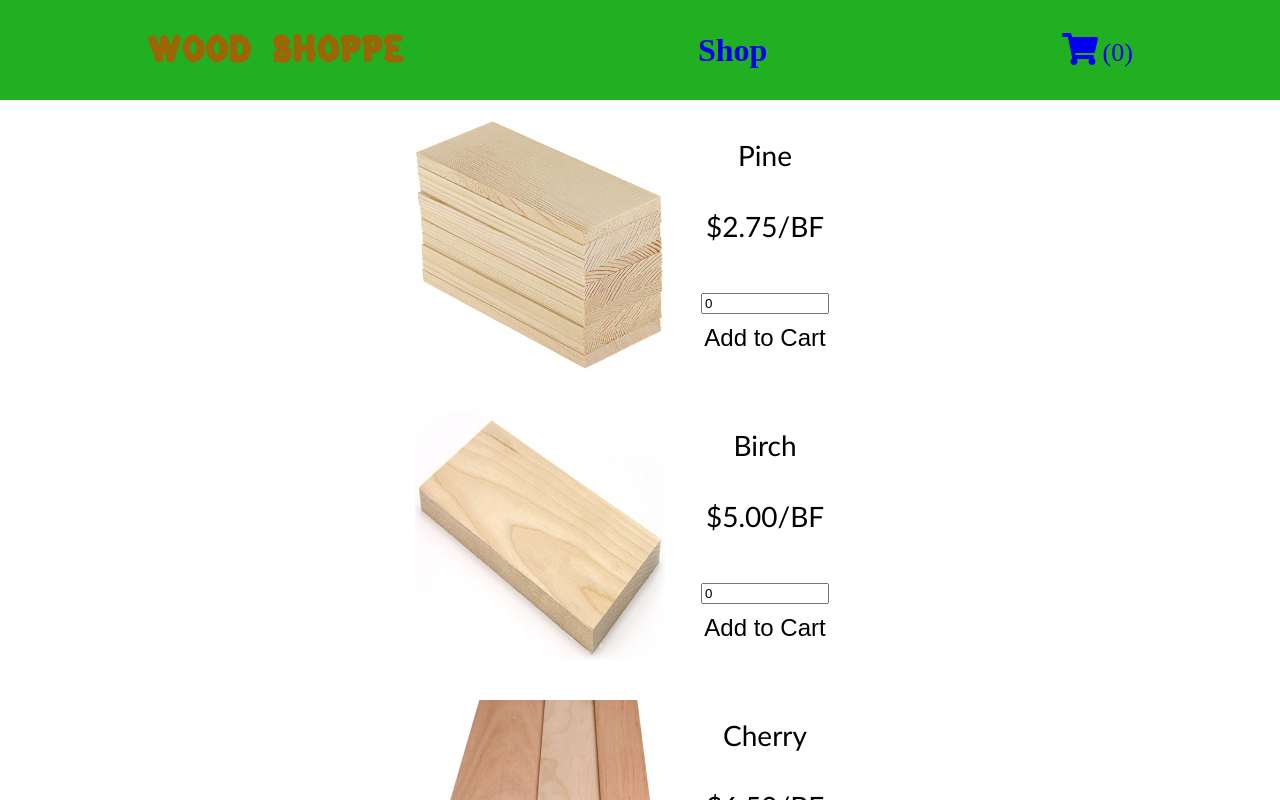
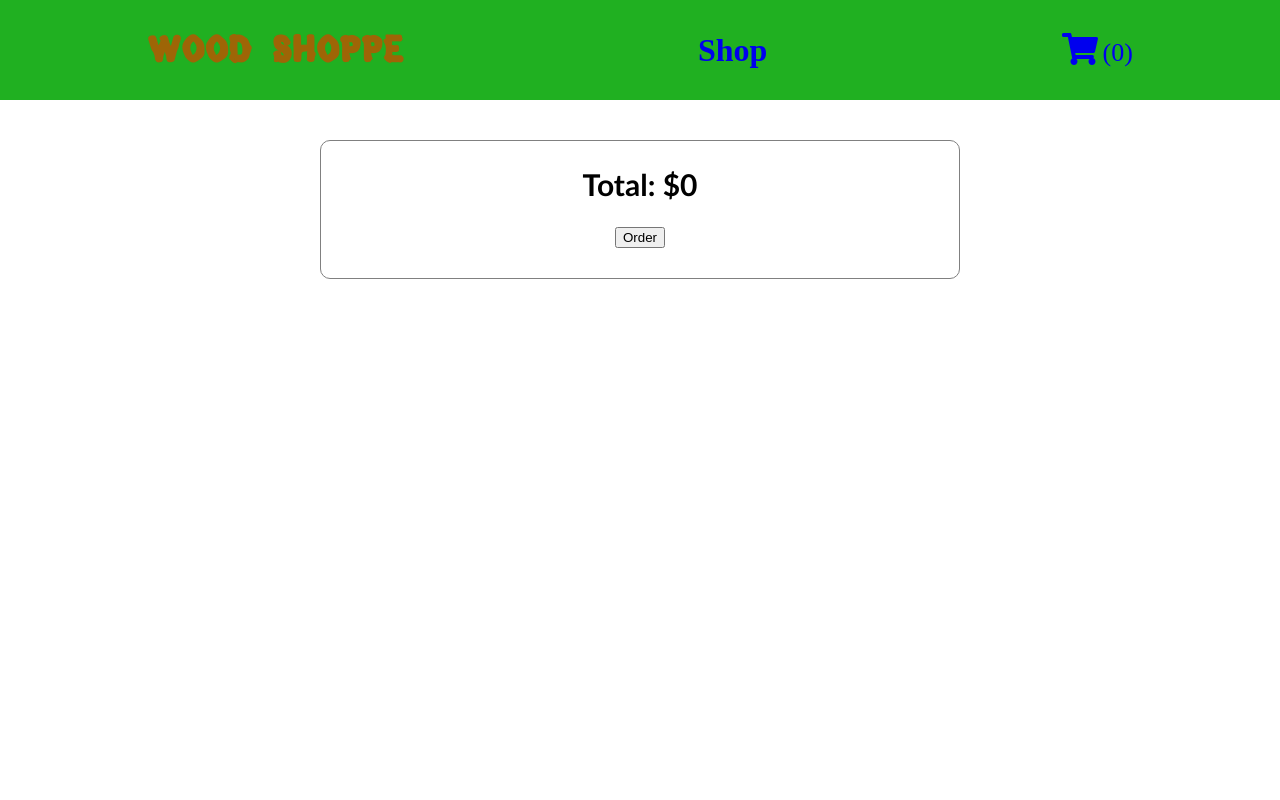
Before and after one commit to bboylen/shopping-cart, a React (Create React App) app: page /cart in a window 1280 px wide. Shown: the top 800 px of the page. Built offline with nearby package versions, Linux system fonts and the light colour scheme.

Commit message:
cart page behavior complete

```diff
--- a/src/App.js
+++ b/src/App.js
@@ -30,6 +30,10 @@ export default function App() {
     }
   }
 
+  const modifyCart = (woodType, amount) => {
+    setCartItems({...cartItems, [woodType]: amount})
+  }
+
   return (
     <Router>
       <div className="app">
@@ -42,7 +46,7 @@ export default function App() {
           <Route
             path="/cart"
             render={(routeProps) => (
-              <Cart {...routeProps} cartItems={cartItems} addToCart={addToCart}/>
+              <Cart {...routeProps} cartItems={cartItems} modifyCart={modifyCart}/>
             )}
           />
           <Route path="/" component={Home} />
--- a/src/assets/data/itemData.js
+++ b/src/assets/data/itemData.js
@@ -44,4 +44,34 @@ const itemsList = [
   }
 ];
 
-export default itemsList;
+const itemsList2 = {
+  Pine : {
+    "price": "2.75",
+    "picture": pine
+  },
+  Birch : {
+    "price": "5.00",
+    "picture": birch
+  },
+  Cherry : {
+    "price": "6.50",
+    "picture": cherry
+  },
+  Chestnut : {
+    "price": "16.00",
+    "picture": chestnut
+  },
+  Ebony : {
+    "price": "100.00",
+    "picture": ebony
+  },
+  Mahogany :  {
+    "price": "10.50",
+    "picture": mahogany
+  },
+  Maple : {
+    "price": "7.50",
+    "picture": maple
+  }
+};
+export default itemsList2;
--- a/src/components/Cart.js
+++ b/src/components/Cart.js
@@ -1,25 +1,41 @@
-import '../styles/Cart.css';
+import "../styles/Cart.css";
+import Item from "./CartItem";
 import itemData from "../assets/data/itemData.js";
-import Item from "./CartItem";
-
+import { useEffect, useState } from "react";
 
 export default function Cart(props) {
-  const { addToCart } = props;
+  const { cartItems, modifyCart } = props;
+  const [ totalCost, setTotalCost ] = useState(0);
+
+  const sumCartCost = () => {
+    let sum = 0;
+    for (const woodType in cartItems) {
+      sum += itemData[woodType].price * cartItems[woodType];
+    }
+    return sum;
+  };
+
+  useEffect(() => {
+    setTotalCost(sumCartCost);
+  },[cartItems]);
+
   return (
     <div className="cart">
       <div className="sum">
-
+        <h2>Total: ${totalCost}</h2>
+        <button type="button">Order</button>
       </div>
       <div className="items">
-        {itemData.map((woodType) => (
+        {Object.keys(cartItems).map((woodType) => (
           <Item
-            woodType={woodType.name}
-            price={woodType.price}
-            picture={woodType.picture}
-            addToCart={addToCart}
+            woodType={`${woodType}`}
+            price={itemData[woodType].price}
+            picture={itemData[woodType].picture}
+            modifyCart={modifyCart}
+            initialAmount={cartItems[woodType]}
           />
         ))}
       </div>
     </div>
-  )
+  );
 }
--- a/src/components/CartItem.js
+++ b/src/components/CartItem.js
@@ -1,18 +1,17 @@
-import { useState } from 'react';
+import { useEffect, useState } from 'react';
 import "../styles/CartItem.scss";
 
 export default function Item(props) {
-  const { woodType, price, picture, addToCart } = props;
-  const [ amount, setAmount ] = useState(0);
-
-  const handleForm = (e) => {
-    e.preventDefault();
-    addToCart( woodType, parseInt(amount));
-  };
+  const { woodType, price, picture, initialAmount, modifyCart } = props;
+  const [ amount, setAmount ] = useState(initialAmount);
 
   const handleChange = (e) => {
     setAmount(e.target.value);
   }
+
+  useEffect(() => {
+    modifyCart( woodType, parseInt(amount));
+  },[amount])
 
   return (
     <div className="item">
@@ -20,11 +19,10 @@ export default function Item(props) {
       <div className="item-info">
         <p>{woodType}</p>
         <p>{`$${price}/BF`}</p>
-        <form onSubmit={handleForm}>
+        <form>
           <div id="input-container">
             <input type="number" min="0" value={amount} onChange={handleChange}></input>
           </div>
-          <button type="submit">Add to Cart</button>
         </form>
       </div>
     </div>
--- a/src/components/Shop.js
+++ b/src/components/Shop.js
@@ -4,14 +4,15 @@ import itemData from "../assets/data/itemData.js";
 
 export default function Shop(props) {
   const { addToCart } = props;
+
   return (
     <div className="shop">
       <div className="items">
-        {itemData.map((woodType) => (
+        {Object.keys(itemData).map((woodType) => (
           <Item
-            woodType={woodType.name}
-            price={woodType.price}
-            picture={woodType.picture}
+            woodType={`${woodType}`}
+            price={itemData[woodType].price}
+            picture={itemData[woodType].picture}
             addToCart={addToCart}
           />
         ))}
--- a/src/styles/Cart.css
+++ b/src/styles/Cart.css
@@ -13,3 +13,22 @@
   justify-content: center;
   flex-wrap: wrap;
 }
+
+.sum {
+  width:50%;
+  margin: 40px auto 50px auto;
+  text-align: center;
+  border: 1px solid grey;
+  border-radius: 10px;
+}
+
+.sum h2{
+  margin-left: auto;
+  margin-right: auto;
+  font-size: 30px;
+  font-family: 'Trebuchet MS', 'Lucida Sans Unicode', 'Lucida Grande', 'Lucida Sans', Arial, sans-serif;
+}
+
+.sum button {
+  margin-bottom: 30px;
+}
```
Also changed, not shown: src/assets/data/itemData.json (deleted, +0 -30 lines).
